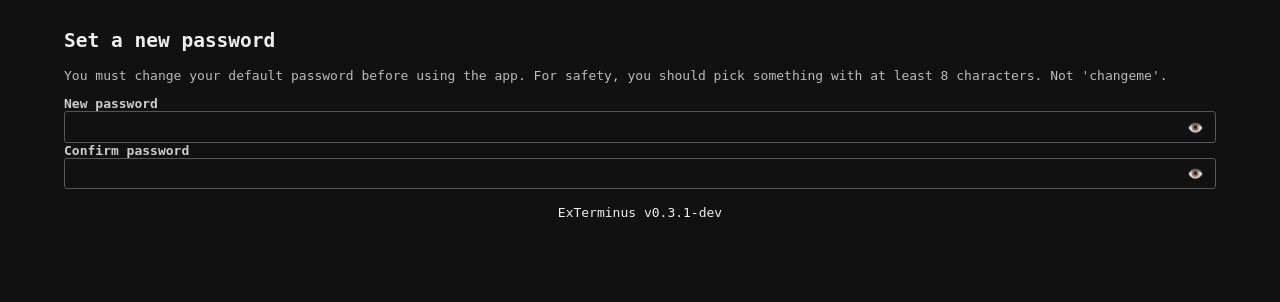
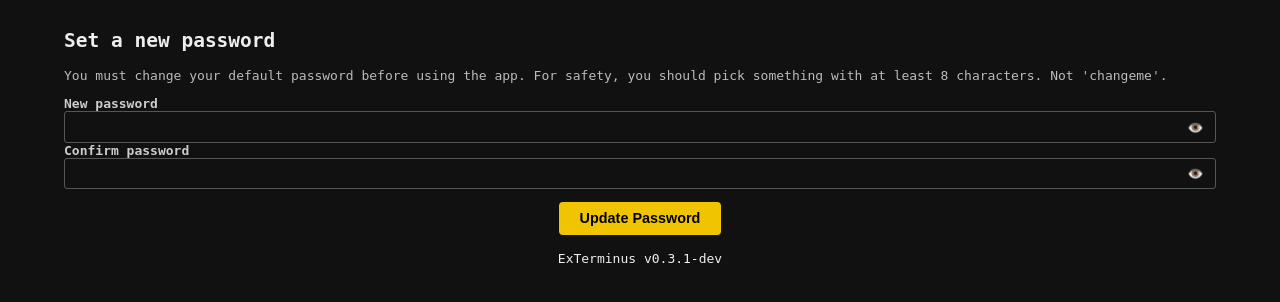
Before and after one commit to notoriouslogank/ExTerminus, a Flask app: page /force-password-reset in a window 1280 px wide. Shown: the part 28-330 px from the top of the page. Run offline with Flask 3, Linux system fonts and the light colour scheme; the visitor is signed in with stand-in values (Sample User, id 1); parts of the project's set-up code (start-up, migrations or seed data) failed here and were passed over; some libraries are stand-ins or nearby versions.

Commit message:
fix(force_password_reset): add a 'submit' button which was previously removed erroneously

```diff
--- a/templates/force_password_reset.html
+++ b/templates/force_password_reset.html
@@ -7,7 +7,7 @@
 
     <label for="new_password">New password</label>
     <div class="field-with-action">
-        <input id="new_password" name="new_password" type="password" required autocomplete="new_password" minlength="8">
+        <input id="new_password" name="new_password" type="password" required autocomplete="new-password" minlength="8">
         <button type="button" class="btn-icon password-toggle" aria-label="Show password" aria-pressed="false" data-target="new_password">
             <span class="sr-only">Show</span><span aria-hidden="true">👁️</span>
         </button>
@@ -15,11 +15,14 @@
 
     <label for="confirm_password">Confirm password</label>
     <div class="field-with-action">
-        <input id="confirm_password" name="confirm_password" type="password" required autocomplete="confirm_password" minlength="8">
+        <input id="confirm_password" name="confirm_password" type="password" required autocomplete="confirm-password" minlength="8">
         <button type="button" class="btn-icon password-toggle" aria-label="Show password" aria-pressed="false" data-target="confirm_password">
             <span class="sr-only">Show</span><span aria-hidden="true">👁️</span>
         </button>
     </div>
 
+    <div class="text-center mt-1">
+        <button type="submit" class="btn btn-submit">Update Password</button>
+    </div>
 </form>
 {% endblock %}
```
